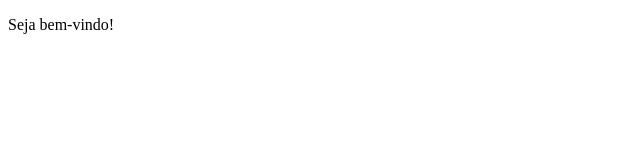
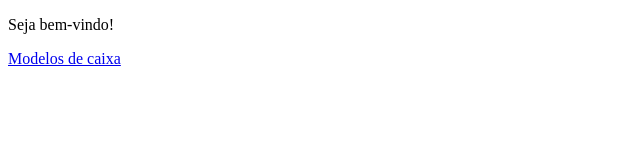
Before and after one commit to marco-egito/psimarco, a plain HTML site: page index.html in a window 1280 px wide. Shown: the whole page, without its empty margins (0-640 px from the left). Drawn offline with Linux system fonts and the light colour scheme.

Commit message:
alteração do index

```diff
--- a/index.html
+++ b/index.html
@@ -8,5 +8,6 @@
 </head>
 <body>
     <p>Seja bem-vindo!</p>
+    <a href="./Curso-DEV-Quest/modulo-css-basico/10-modelos-de-caixa/index.html">Modelos de caixa</a>
 </body>
 </html>
```
